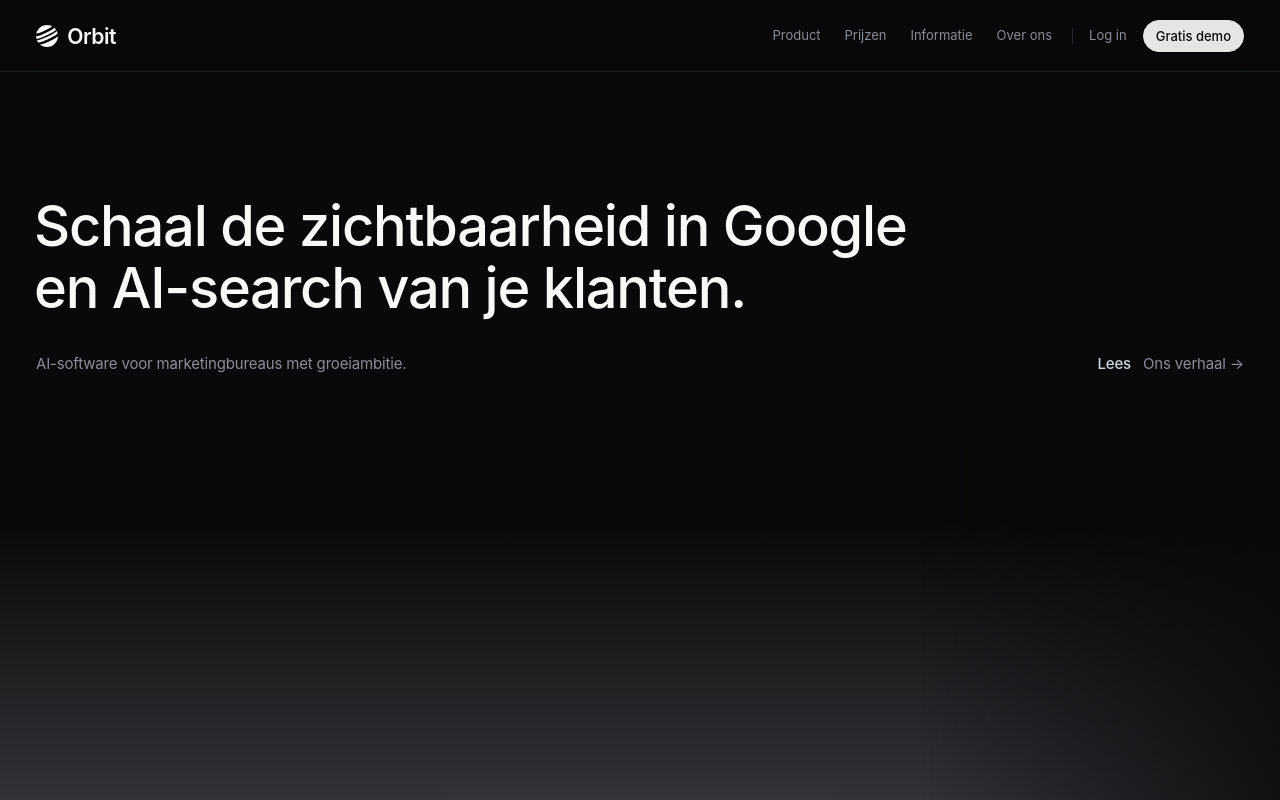
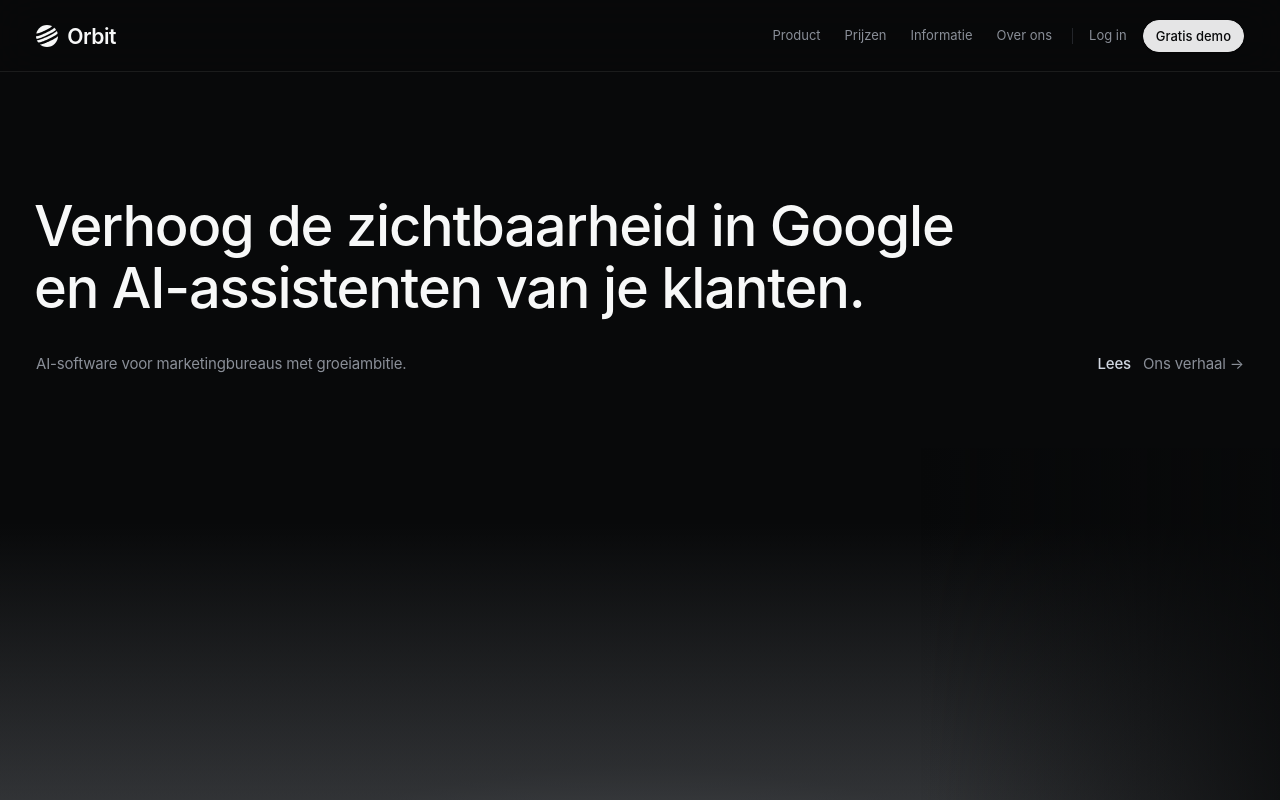
Before and after one commit to JanWillemKoopman/orbit, a Next.js app: page / in a window 1280 px wide. Shown: the top 800 px of the page. Built offline with nearby package versions, Linux system fonts and the light colour scheme.

Commit message:
Homepage: nieuwe hero-kop
Co-Authored-By: Claude Opus 5.5 <noreply@anthropic.com>
Claude-Session: https://claude.ai/code/session_01BW8UUPrt6mocr3gUVUWBpL

```diff
--- a/content/home.ts
+++ b/content/home.ts
@@ -2,7 +2,7 @@
 import type { MaandStap } from '@/components/product/Visuals'
 
 export const hero = {
-  title: ['Schaal de zichtbaarheid in Google', 'en AI-search van je klanten.'],
+  title: ['Verhoog de zichtbaarheid in Google', 'en AI-assistenten van je klanten.'],
   description: 'AI-software voor marketingbureaus met groeiambitie.',
   // Regel onder de knoppen: het eerste woord in het wit, de rest in grijs.
   link: { label: 'Lees', titel: 'Ons verhaal', href: '/over' },
```
